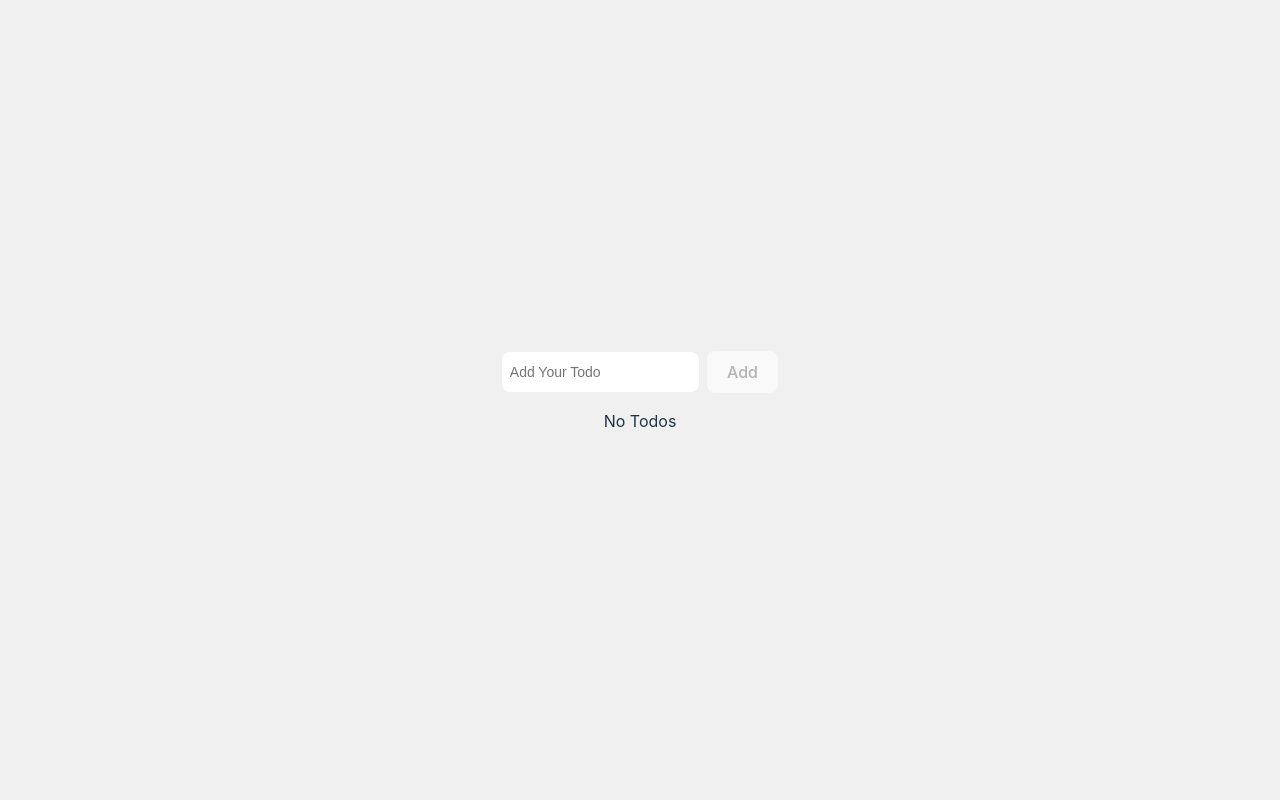
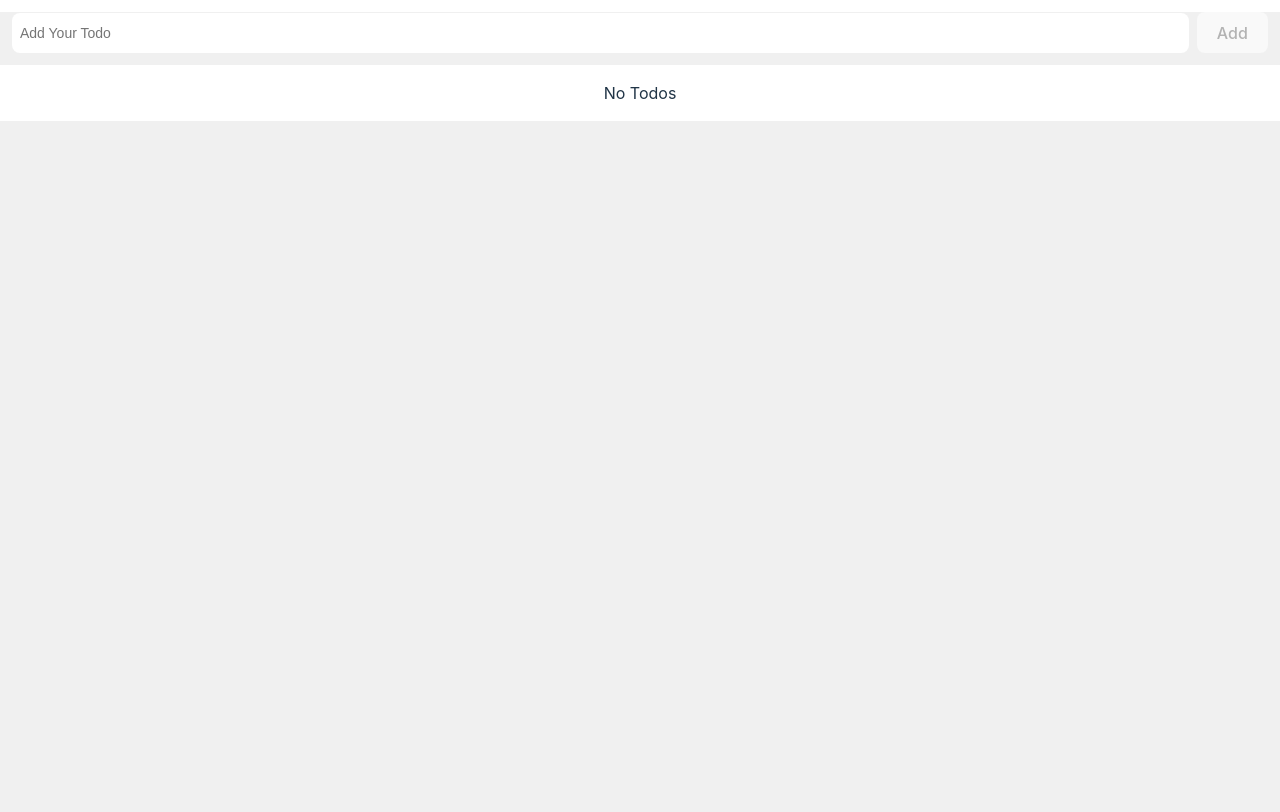
Before and after one commit to Rehan1579/react-todo, a React (Vite) app: page / in a window 1280 px wide. Built offline with nearby package versions, Linux system fonts and the light colour scheme.

Commit message:
update styling

```diff
--- a/src/components/todo-form/TodoForm.tsx
+++ b/src/components/todo-form/TodoForm.tsx
@@ -21,6 +21,7 @@ const FormInput = styled.div`
         border-radius: 8px;
         font-size: 14px;
         outline: 2px solid transparrent;
+        flex-grow: 1;
 
         &:focus {
             outline: 2px solid #ccc;
@@ -90,7 +91,7 @@ export const TodoForm = forwardRef((props: Props, ref) => {
 
 
     return (
-        <form onSubmit={submitForm}>
+        <form onSubmit={submitForm} style={{margin: "12px"}}>
             <FormInput className={!isValid && 'invalid'}>
                 <input placeholder="Add Your Todo" type="text" id="title" required value={title} onChange={onChangeTitle}></input>
                 <button type="submit" disabled={!title}>Add</button>
--- a/src/components/todo-item/TodoItem.scss
+++ b/src/components/todo-item/TodoItem.scss
@@ -1,11 +1,12 @@
 .todo-item {
-    background-color: white;
-    padding: 16px 8px;
-    border-radius: 4px;
+    background-color: #f0f0f0;
+    padding: 8px;
+    border-radius: 8px;
     text-decoration: none;
     display: flex;
     align-items: center;
     gap: 8px;
+    margin: 8px;
 }
 
 .checkcontainer {
@@ -42,7 +43,7 @@
     left: 0;
     height: 21px;
     width: 21px;
-    background-color: #eee;
+    background-color: white;
     border-radius: 50%;
 }
 .checkmark:after {
--- a/src/components/todo-list/TodoList.scss
+++ b/src/components/todo-list/TodoList.scss
@@ -1,9 +1,12 @@
 .todo-list {
     list-style-type: none;
     padding: 0;
-
+    height: calc(100% - 51px);
+    background: white;
+    margin: 0;
+    overflow-y: auto;
 
     &--empty {
-      text-align: center;
+        text-align: center;
     }
 }
--- a/src/index.css
+++ b/src/index.css
@@ -25,11 +25,7 @@ a:hover {
 
 body {
   margin: 0;
-  display: flex;
-  place-items: center;
-  min-width: 320px;
-  min-height: 100vh;
-  justify-content: center;
+  height: 100vh;
   background-color: #f0f0f0;
 }
 
@@ -69,3 +65,13 @@ button:focus-visible {
     background-color: #f9f9f9;
   }
 }
+
+
+div#root {
+  height: 100%;
+}
+.todo {
+  display: flex;
+  flex-direction: column;
+  height: 100%;
+}
```
